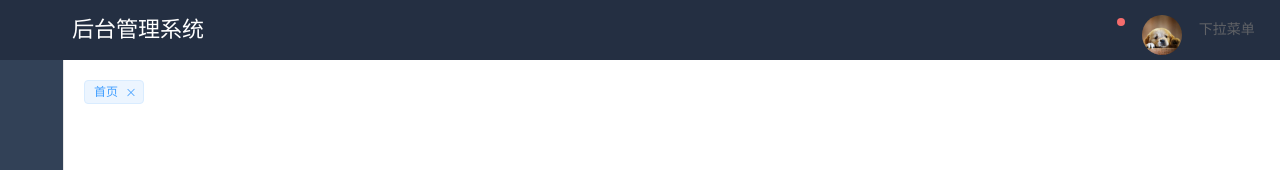
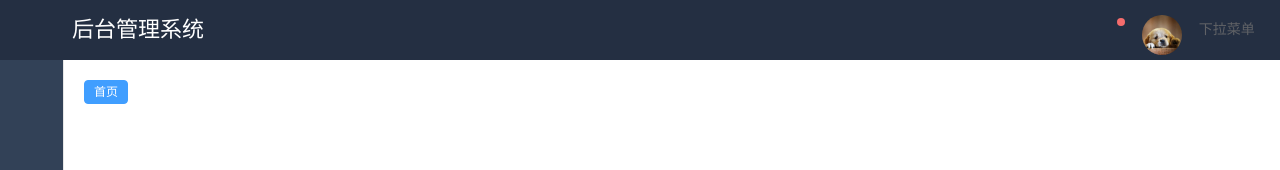
Before and after one commit to hahei89/vue3-demo-js, a Vue app: page /#/ in a window 1280 px wide. Shown: the top 170 px of the page. Built offline with nearby package versions, Linux system fonts and the light colour scheme.

Commit message:
✨ 特性: 路由标签增加激活和删除功能

```diff
--- a/src/components/tags.vue
+++ b/src/components/tags.vue
@@ -3,8 +3,8 @@
     <el-tag
       v-for="tag in tagsList"
       :key="tag.path"
-      :effect="activeTag.path === tag.path ? 'dark' : 'light'"
-      closable
+      :effect="isActiveTag(tag) ? 'dark' : 'light'"
+      :closable="tag.path !== '/'"
       @click="handleClick(tag)"
       @close="handleClose(tag)">
       {{ tag.title }}
@@ -13,28 +13,37 @@
 </template>
 
 <script>
-  import { computed, reactive, ref } from 'vue'
+  import { computed,  nextTick } from 'vue'
   import { useStore } from 'vuex'
+  import { useRoute, useRouter } from 'vue-router'
 
   export default {
-    setup () {
+    setup (props, context) {
+      const route = useRoute()
       const store = useStore()
       const tagsList = computed(() => store.state.tagsList)
-      const activeTag = reactive({
-        path: ''
-      })
+
+      const isActiveTag = (tag) => {
+        return route.path === tag.path
+      }
 
       const handleClick = (tag) => {
-        activeTag.path = tag.path
+        if (router.path !== tag.path) {
+          router.push({ path: tag.path })
+        }
       }
       const handleClose = (tag) => {
-        console.log('close')
+        // 1. 从tagList移除
+        store.commit('removeTag', tag)
+        // 2. 导航到首页
+        router.push('/')
       }
       return {
-        activeTag,
+        route,
         handleClick,
         handleClose,
-        tagsList
+        tagsList,
+        isActiveTag
       }
     }
   }
```
